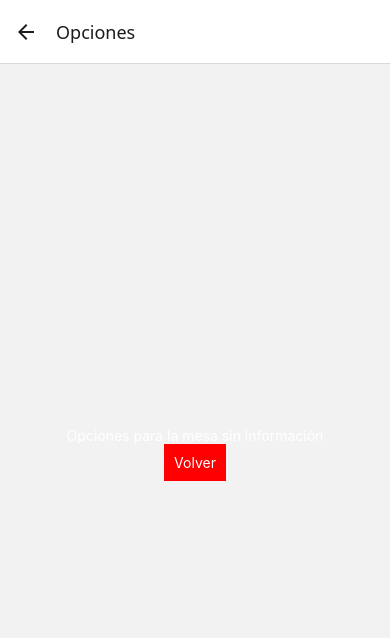
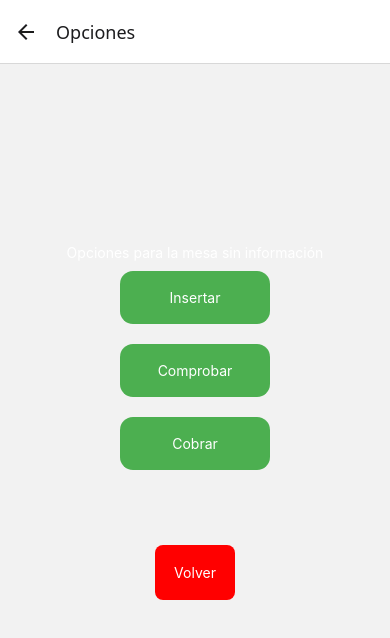
Before and after one commit to esalasl/DII2425TPVEspartanos, a React Native app: screen /Opciones in a window 390 px wide. Shown: the top 638 px of the page. Built offline with nearby package versions, Linux system fonts and the light colour scheme.

Commit message:
DTE5- feat Juanjo- Se agregó vista de opciones de mesa

```diff
--- a/Opciones_S.js
+++ b/Opciones_S.js
@@ -1,5 +1,6 @@
 import React from "react";
 import { View, Text, TouchableOpacity, StyleSheet } from "react-native";
+import OpcionesMesas_S from "./VistaOpcionesMesa";
 
 export default function Opciones_S({ route, navigation }) {
   const { mesa } = route.params || { mesa: "sin información" };
@@ -7,6 +8,7 @@ export default function Opciones_S({ route, navigation }) {
   return (
     <View style={styles.container}>
       <Text style={styles.text}>Opciones para la mesa {mesa}</Text>
+      <OpcionesMesas_S />
       <TouchableOpacity style={styles.button} onPress={() => navigation.goBack()}>
         <Text style={styles.text}>Volver</Text>
       </TouchableOpacity>
@@ -18,8 +20,13 @@ const styles = StyleSheet.create({
   container: {
     flex: 1,
     justifyContent: "center",
-    alignItems: "center" },
-  button: { padding: 10,
-    backgroundColor: "red" },
+    alignItems: "center"
+  },
+  button: {
+    padding: 19,
+    margin: 65,
+    backgroundColor: "red",
+    borderRadius: 8
+  },
   text: { color: "white" },
 });
--- /dev/null
+++ b/VistaOpcionesMesa.js
@@ -0,0 +1,35 @@
+import React from "react";
+import { View, Text, TouchableOpacity, StyleSheet } from "react-native";
+
+export default function OpcionesMesas_S({navigation}) {
+    return (
+        <View>
+            <TouchableOpacity style={styles.buttons} onPress={() => {}}>
+                <Text style={styles.textButton}>Insertar</Text>
+            </TouchableOpacity>
+            <TouchableOpacity style={styles.buttons} onPress={() => {}}>
+                <Text style={styles.textButton}>Comprobar</Text>
+            </TouchableOpacity>
+            <TouchableOpacity style={styles.buttons} onPress={() => {}}>
+                <Text style={styles.textButton}>Cobrar</Text>
+            </TouchableOpacity>
+        </View>
+    );
+
+}
+
+const styles = StyleSheet.create({
+
+buttons:{
+    padding: 18,
+    backgroundColor: "#4CAF50",
+    marginVertical: 10,
+    borderRadius: 13,
+    width: 150,
+    alignItems: "center",
+},
+textButton:{
+    color:"white"
+}
+
+});
```
